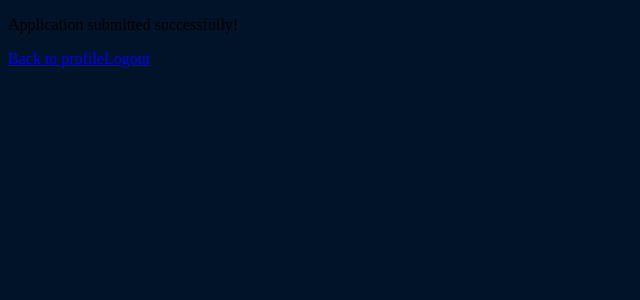
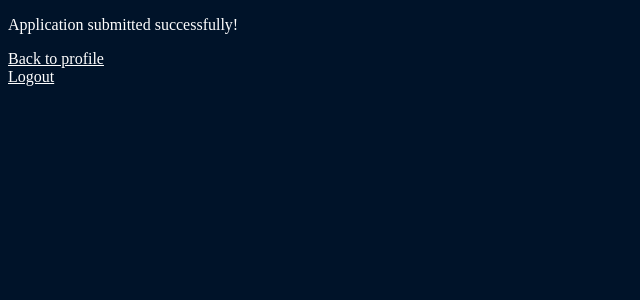
Before and after one commit to DineshikaSivapalaraja/Job-Application-Tracker, a React (Vite) app in the folder frontend/: page /success in a window 1280 px wide. Shown: the top 300 px of the page, without its empty margins (0-640 px from the left). Built offline with nearby package versions, Linux system fonts and the light colour scheme.

Commit message:
frontend updated

```diff
--- a/frontend/src/App.css
+++ b/frontend/src/App.css
@@ -1,5 +1,6 @@
 * {
   background-color: #001329;
+  color: white;
 }
 
 .form-box {
--- a/frontend/src/pages/Success.jsx
+++ b/frontend/src/pages/Success.jsx
@@ -14,6 +14,7 @@ export default function Success() {
             <p>Application submitted successfully!</p>
             {/* <a href="Profile.jsx">Back to profile</a> */}
             <a href="#" onClick={() => navigate('/profile')}>Back to profile</a>
+            <br />
             <a href="#" onClick={handleLogout}>Logout</a>
             {/* <a href="Logout.jsx">Logout</a> */}
         </div>
```
